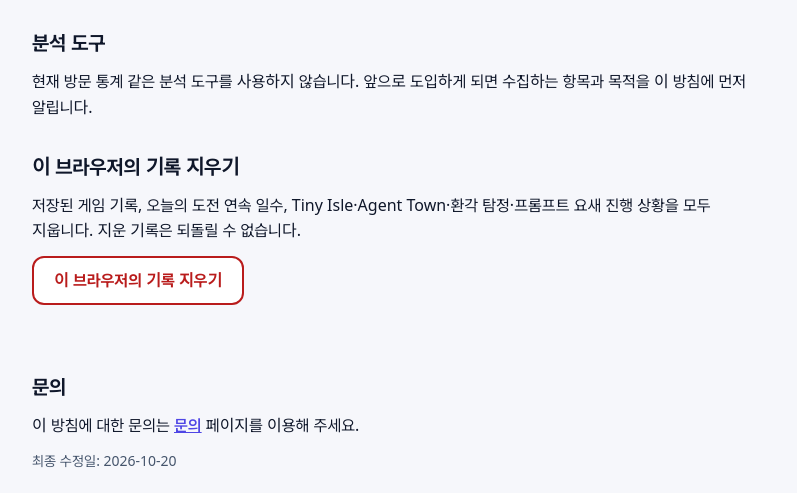
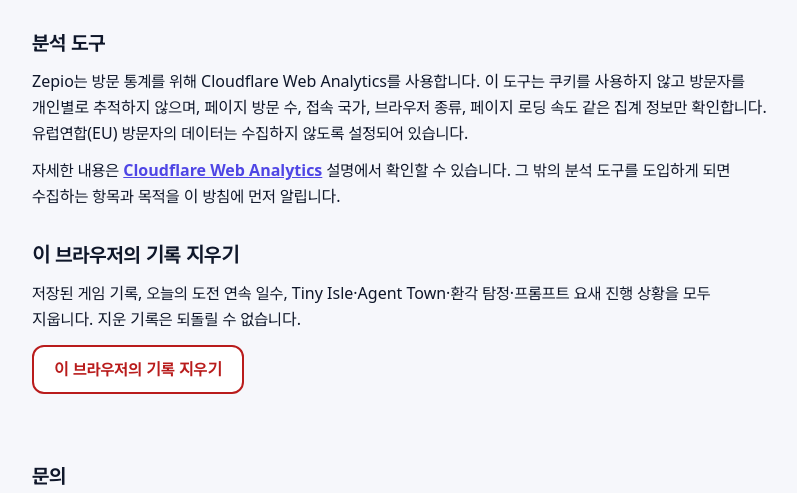
Before and after one commit to Hasegos/zepio, an Astro site in the folder web/: page /privacy in a window 1280 px wide. Shown: the part 953-1446 px from the top of the page, without its empty margins (240-1037 px from the left). Built offline with nearby package versions, Linux system fonts and the light colour scheme; Astro itself is replaced by a stand-in of ours; a web font is replaced by a local one.

Commit message:
FIX 개인정보처리방침에 방문 통계 도구 안내 추가
분석 도구를 쓰지 않는다는 문구를 Cloudflare Web Analytics 사용 안내로 바꿨습니다. 쿠키 없이 집계 정보만 보고 EU 방문자 데이터는 수집하지 않습니다.

```diff
--- a/web/src/pages/privacy.astro
+++ b/web/src/pages/privacy.astro
@@ -54,7 +54,12 @@ import TextLayout from "../layouts/TextLayout.astro";
 
   <h2>분석 도구</h2>
   <p>
-    현재 방문 통계 같은 분석 도구를 사용하지 않습니다. 앞으로 도입하게 되면 수집하는 항목과 목적을 이 방침에 먼저 알립니다.
+    Zepio는 방문 통계를 위해 Cloudflare Web Analytics를 사용합니다. 이 도구는 쿠키를 사용하지 않고 방문자를 개인별로
+    추적하지 않으며, 페이지 방문 수, 접속 국가, 브라우저 종류, 페이지 로딩 속도 같은 집계 정보만 확인합니다. 유럽연합(EU)
+    방문자의 데이터는 수집하지 않도록 설정되어 있습니다.
+  </p>
+  <p>
+    자세한 내용은 <a href="https://www.cloudflare.com/web-analytics/" target="_blank" rel="noopener noreferrer">Cloudflare Web Analytics</a> 설명에서 확인할 수 있습니다. 그 밖의 분석 도구를 도입하게 되면 수집하는 항목과 목적을 이 방침에 먼저 알립니다.
   </p>
 
   <h2>이 브라우저의 기록 지우기</h2>
```
